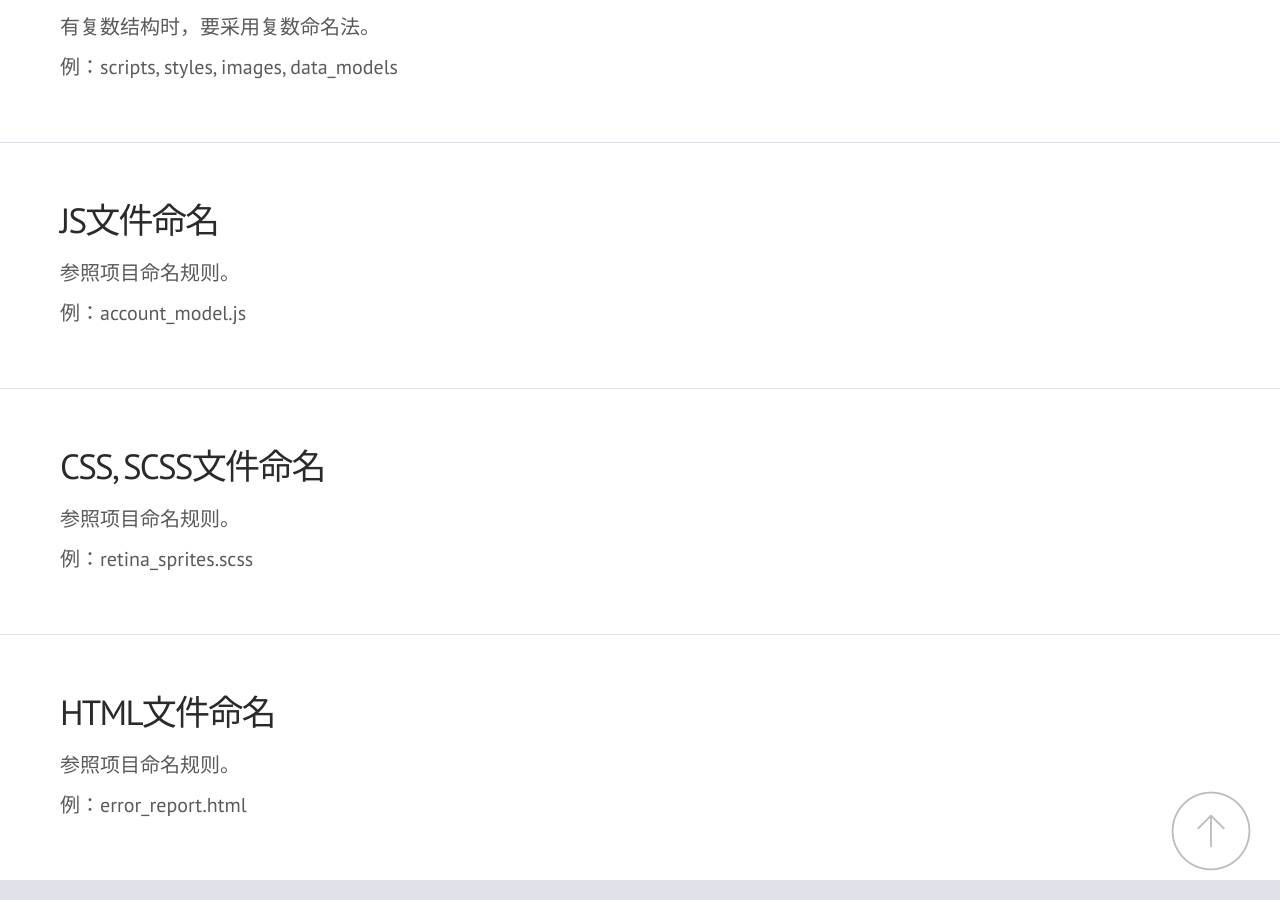
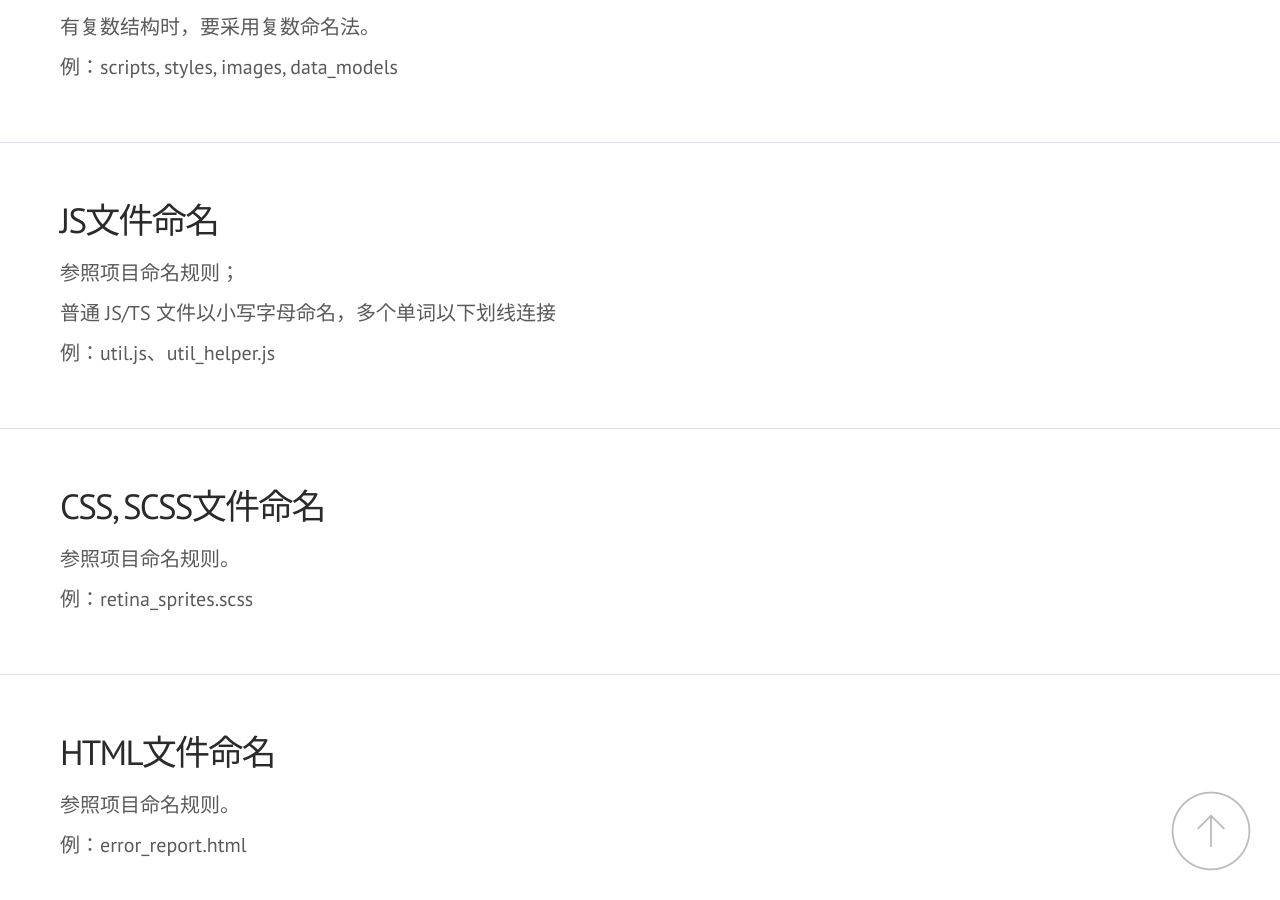
Before and after one commit to BraveWangDev/BravewangDev.github.io, a Jekyll site: the page built from index.html, in a window 1280 px wide and 900 px high, scrolled down 2095 px. Built offline with Jekyll 4.4.1, drawn with Linux system fonts in a browser that asks for light colours; some web fonts are replaced; Markdown is read by kramdown in place of the engine named in the settings; some of the changed text lies outside the part shown.

Commit message:
js缩进改为2

```diff
--- a/_includes/js_rules.html
+++ b/_includes/js_rules.html
@@ -5,7 +5,7 @@
 <div class="section" id="js-indentation">
     <div class="col">
         <h3>缩进</h3>
-        <p>使用soft tab（4个空格）。</p>
+        <p>使用两个空格进行缩进。(不要混合使用空格与制表符作为缩进)</p>
     </div>
     <div class="col">
         {% highlight javascript %}{% include javascripts/indentation.js %}{% endhighlight %}
--- a/_includes/naming_rules.html
+++ b/_includes/naming_rules.html
@@ -22,8 +22,9 @@
 <div class="section" id="js-naming">
     <div class="col">
         <h3>JS文件命名</h3>
-        <p>参照项目命名规则。</p>
-        <p>例：account_model.js</p>
+        <p>参照项目命名规则；</p>
+        <p>普通 JS/TS 文件以小写字母命名，多个单词以下划线连接</p>
+        <p>例：util.js、util_helper.js</p>
     </div>
 </div>
 
--- a/jsformat_setting_user.json
+++ b/jsformat_setting_user.json
@@ -1,5 +1,5 @@
 {
-    "indent_size": 4,
+    "indent_size": 2,
     "indent_char": " ",
     "eol": "\n",
     "indent_level": 0,
```
